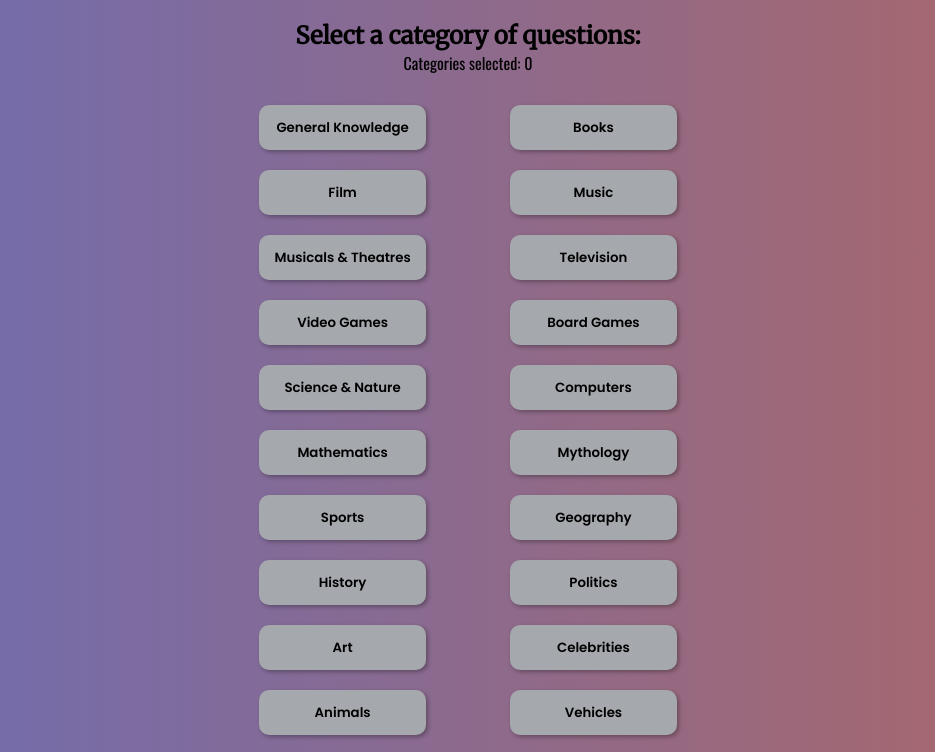
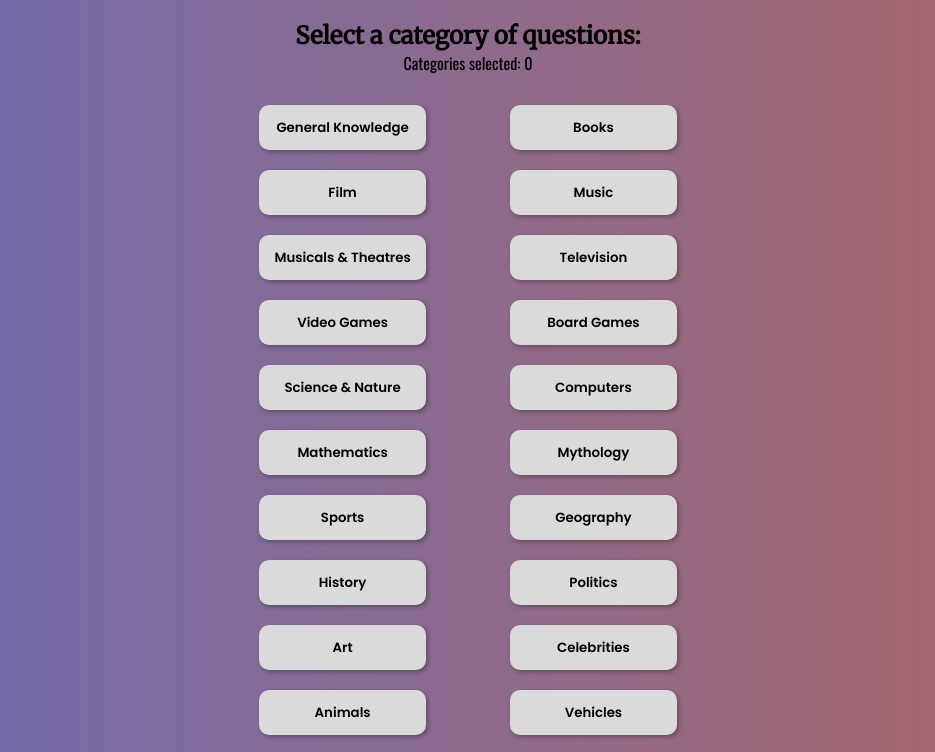
Before and after one commit to DenisCatalin/Trivia, a plain HTML site: page index.html in a window 1280 px wide. Both pictures are taken after a click on the button "START". Shown: the top 752 px of the page, without its empty margins (172-1107 px from the left). Drawn offline with nearby package versions, Linux system fonts and the light colour scheme.

Commit message:
Update style.css

```diff
--- a/style.css
+++ b/style.css
@@ -120,7 +120,7 @@ body {
     outline: none;
     padding: 5px;
     transition: .4s ease;
-    background: rgb(165, 168, 173);
+    background: rgb(218, 218, 218);
     font-family: 'Poppins', sans-serif;
     box-shadow: 2px 2px 4px rgba(0, 0, 0, 0.3);
     cursor: pointer;
```
